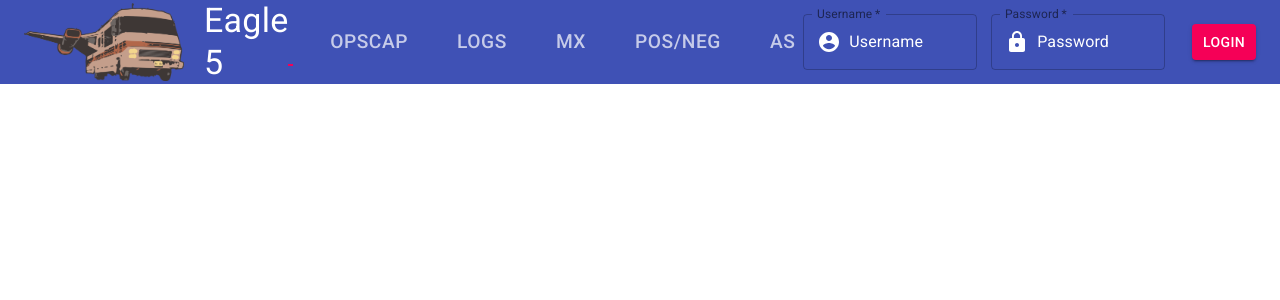
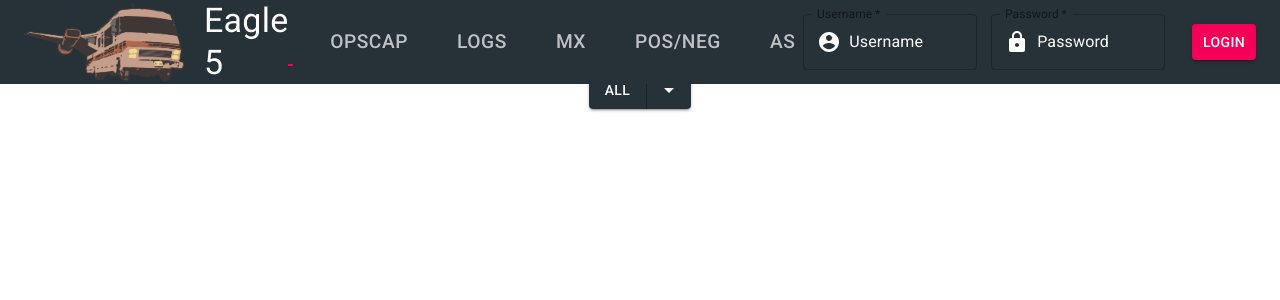
Before and after one commit to project2-team2-spaceballs/ive-been-jammed, a React (Create React App) app: page / in a window 1280 px wide. Shown: the top 300 px of the page. Built offline with nearby package versions, Linux system fonts and the light colour scheme.

Commit message:
getting there

```diff
--- a/src/components/App.js
+++ b/src/components/App.js
@@ -2,11 +2,13 @@ import React from 'react'
 import Header from '../components/ui/Header'
 import {ThemeProvider} from '@material-ui/styles'
 import theme from './ui/Theme'
+import Mx from './Mx/Mx'
 
 function App() {
   return (
     <ThemeProvider theme={theme}>
       <Header/>
+      <Mx/>
     </ThemeProvider>
   );
 }
--- /dev/null
+++ b/src/components/Mx/Mx.jsx
@@ -0,0 +1,11 @@
+import React from 'react'
+import MxProvider from './MxProvider'
+import SensorSelect from './SensorSelect'
+
+export default function Mx(){
+    return(
+        <MxProvider>
+            <SensorSelect/>
+        </MxProvider>
+    )
+}
--- /dev/null
+++ b/src/components/Mx/MxProvider.jsx
@@ -0,0 +1,60 @@
+import React from 'react'
+
+export const MxContext = React.createContext();
+// const useStyles = makeStyles(()=>(
+//     {
+//         paper:{
+//             backgroundColor:'#263238'
+//         }
+//     }
+// ))
+
+export default class MxProvider extends React.Component{
+    state={ sensor:"All",
+            MxTasks:[],
+            formjson:{}
+        }
+
+    setSensor(newsensor){
+        this.setState({sensor: newsensor})
+    }
+
+    async mxFetch(select) {
+        var data;
+        if(select==="All"){
+            data= await fetch('http://localhost:8000/mx/all')
+            data= await data.json()
+        } else {
+            data= await fetch(`http://localhost:8000/mx/sensor/${select}`)
+        }
+        return data
+    }
+
+    async mxRequest(formjson){
+        await fetch('http://localhost:8000/mx/request', {
+            method: 'POST',
+            body:JSON.stringify(this.state.formjson),
+            headers: { 'Content-Type': 'application/json' }
+        })
+    }
+
+    async mxSearch(searchtext){
+        let data=await fetch(`http://localhost:8000/mx/search?searchstring=${searchtext}`)
+    }
+    // formEntryHandler(e){
+    //     this.setState({[e.target.name]: e.target.value})
+    //}
+    render(){
+        return(
+            <MxContext.Provider value={{   state:   this.state,
+                                                    setSensor: this.setSensor,
+                                                    mxRequest: this.mxRequest,
+                                                    mxSearch: this.mxSearch,
+                                                    mxFetch: this.mxFetch,
+//                                                    formEntryHandler:this.formEntryHandler()
+                                        }}>
+            {this.props.children}
+            </MxContext.Provider>
+        )
+    }
+}
--- /dev/null
+++ b/src/components/Mx/SensorSelect.jsx
@@ -0,0 +1,90 @@
+import React from 'react'
+import Grid from '@material-ui/core/Grid';
+import Button from '@material-ui/core/Button';
+import ButtonGroup from '@material-ui/core/ButtonGroup';
+import ArrowDropDownIcon from '@material-ui/icons/ArrowDropDown';
+import ClickAwayListener from '@material-ui/core/ClickAwayListener';
+import Grow from '@material-ui/core/Grow';
+import Paper from '@material-ui/core/Paper';
+import Popper from '@material-ui/core/Popper';
+import MenuItem from '@material-ui/core/MenuItem';
+import MenuList from '@material-ui/core/MenuList';
+import MxContext from './MxProvider'
+import {useContext} from 'react'
+
+const options= ["All", "Sensor1","Sensor2","Sensor3"]
+
+export default function SensorSelect() {
+  const [open, setOpen] = React.useState(false);
+  const anchorRef = React.useRef(null);
+  const [selectedIndex, setSelectedIndex] = React.useState(0);
+  const context = useContext(MxContext)
+  const handleClick = () => {
+    console.info(`You clicked ${options[selectedIndex]}`);
+  };
+
+  const handleMenuItemClick = (event, index) => {
+    setSelectedIndex(index);
+    setOpen(false);
+    context.setSensor(options[selectedIndex])
+  };
+
+  const handleToggle = () => {
+    setOpen((prevOpen) => !prevOpen);
+  };
+
+  const handleClose = (event) => {
+    if (anchorRef.current && anchorRef.current.contains(event.target)) {
+      return;
+    }
+
+    setOpen(false);
+  };
+
+  return (
+    <Grid container direction="column" alignItems="center">
+      <Grid item xs={12}>
+        <ButtonGroup variant="contained" color="primary" ref={anchorRef} aria-label="split button">
+          <Button onClick={handleClick}>{options[selectedIndex]}</Button>
+          <Button
+            color="primary"
+            size="small"
+            aria-controls={open ? 'split-button-menu' : undefined}
+            aria-expanded={open ? 'true' : undefined}
+            aria-label="student teacher"
+            aria-haspopup="menu"
+            onClick={handleToggle}
+          >
+            <ArrowDropDownIcon />
+          </Button>
+        </ButtonGroup>
+        <Popper open={open} anchorEl={anchorRef.current} role={undefined} transition disablePortal>
+          {({ TransitionProps, placement }) => (
+            <Grow
+              {...TransitionProps}
+              style={{
+                transformOrigin: placement === 'bottom' ? 'center top' : 'center bottom',
+              }}
+            >
+              <Paper>
+                <ClickAwayListener onClickAway={handleClose}>
+                  <MenuList id="split-button-menu">
+                    {options.map((option, index) => (
+                      <MenuItem
+                        key={option}
+                        selected={index === selectedIndex}
+                        onClick={(event) => handleMenuItemClick(event, index)}
+                      >
+                        {option}
+                      </MenuItem>
+                    ))}
+                  </MenuList>
+                </ClickAwayListener>
+              </Paper>
+            </Grow>
+          )}
+        </Popper>
+      </Grid>
+    </Grid>
+  );
+}
--- a/src/components/ui/Header.js
+++ b/src/components/ui/Header.js
@@ -45,6 +45,9 @@ const useStyles = makeStyles(theme => ({
     logo: {
         maxWidth: "160px",
         paddingRight: "20px"
+    },
+    background: {
+        ...theme.background
     }
 
 }))
--- a/src/components/ui/Theme.js
+++ b/src/components/ui/Theme.js
@@ -1,4 +1,6 @@
 import {createMuiTheme} from '@material-ui/core/styles'
+
+
 
 export default createMuiTheme({
     typography:{
@@ -7,6 +9,11 @@ export default createMuiTheme({
             minWidth: 15,
             marginLeft: "25px"
         }
+    },
+    palette: {
+        primary: {
+            main: '#263238'
+        }
     }
 
 })
```
Also changed, not shown: src/components/Mx/functions.js (added, +30 -0 lines), 1 other file (tests, documents, lock files or other folders).
